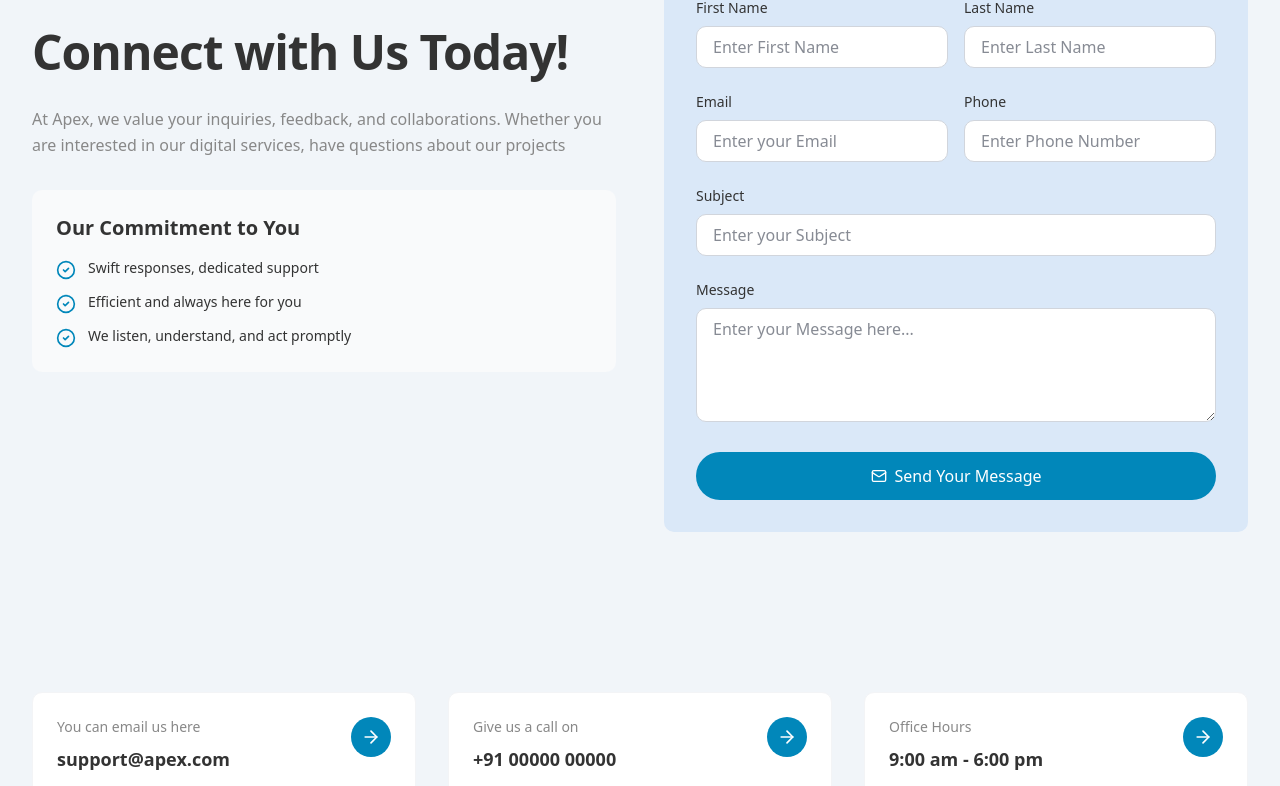
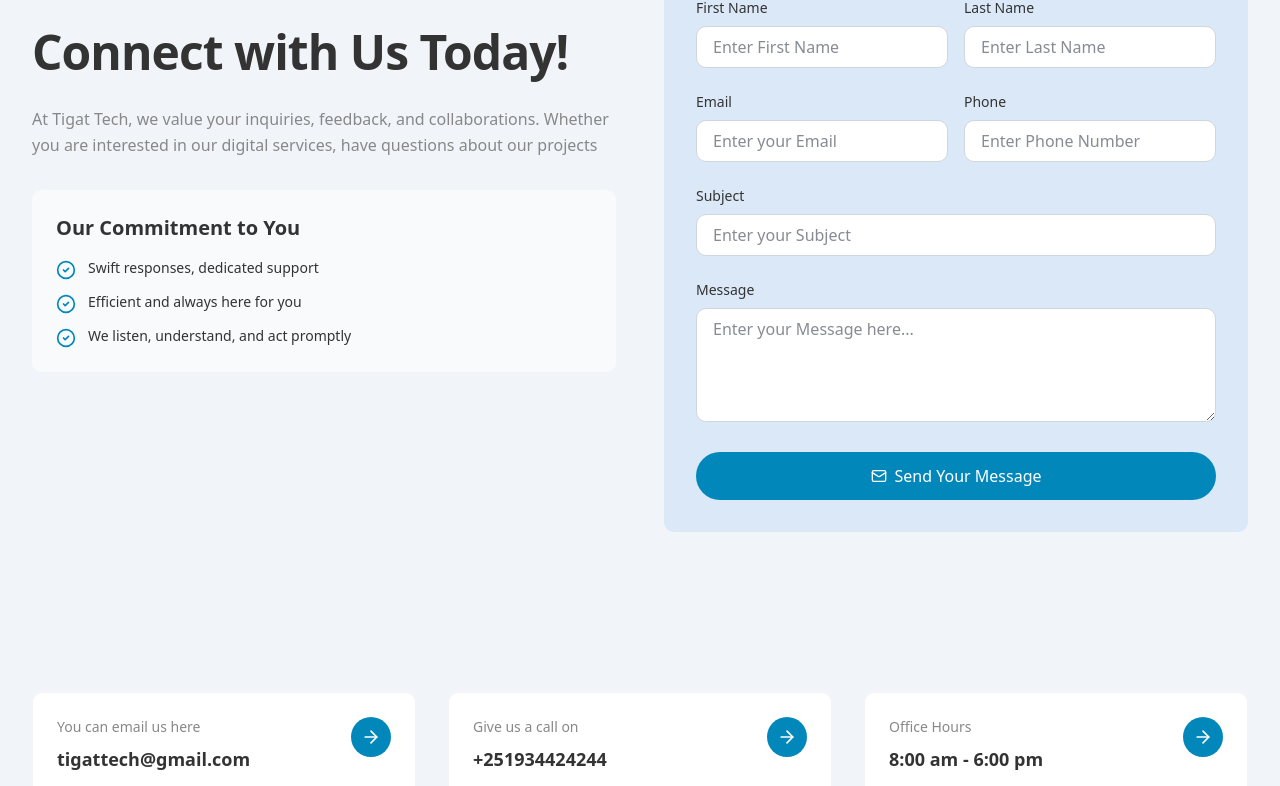
Before and after one commit to BereketW/bereketw.github.io, a Next.js app: page /contact in a window 1280 px wide. Shown: the part 214-1000 px from the top of the page. Built offline with nearby package versions, Linux system fonts and the light colour scheme; no server answers; what tailwind-animate would draw is missing.

Commit message:
feat(contact): update contact information and branding in forms

```diff
--- a/components/contact/contact-form.tsx
+++ b/components/contact/contact-form.tsx
@@ -60,7 +60,7 @@ export default function Hero() {
               className="text-base mb-8 leading-relaxed"
               style={{ color: "var(--apex-gray-medium)" }}
             >
-              At Apex, we value your inquiries, feedback, and collaborations.
+              At Tigat Tech, we value your inquiries, feedback, and collaborations.
               Whether you are interested in our digital services, have questions
               about our projects
             </p>
--- a/components/contact/contact-info.tsx
+++ b/components/contact/contact-info.tsx
@@ -4,17 +4,17 @@ export default function ContactInfo() {
   const contactItems = [
     {
       title: "You can email us here",
-      value: "support@apex.com",
+      value: "tigattech@gmail.com",
       icon: Mail,
     },
     {
       title: "Give us a call on",
-      value: "+91 00000 00000",
+      value: "+251934424244",
       icon: Phone,
     },
     {
       title: "Office Hours",
-      value: "9:00 am - 6:00 pm",
+      value: "8:00 am - 6:00 pm",
       icon: Clock,
     },
   ];
--- a/components/home/portfolio-showcase.tsx
+++ b/components/home/portfolio-showcase.tsx
@@ -2,6 +2,7 @@
 
 import { ArrowRight } from "lucide-react";
 import Image from "next/image";
+import Link from "next/link";
 
 type PortfolioProject = {
   title: string;
@@ -89,13 +90,14 @@ export default function PortfolioShowcase({
 
         {/* View All Button */}
         <div className="flex justify-center">
-          <button
+          <Link
+          href={'/works'}
             className="px-8 py-3 rounded-full text-white font-semibold transition-opacity hover:opacity-90 flex items-center gap-2 shadow-md"
             style={{ backgroundColor: "var(--tigat-accent)", boxShadow: "0 4px 14px rgba(255,128,78,0.3)" }}
           >
             View All Projects
             <ArrowRight className="w-4 h-4" />
-          </button>
+          </Link>
         </div>
       </div>
     </section>
```
